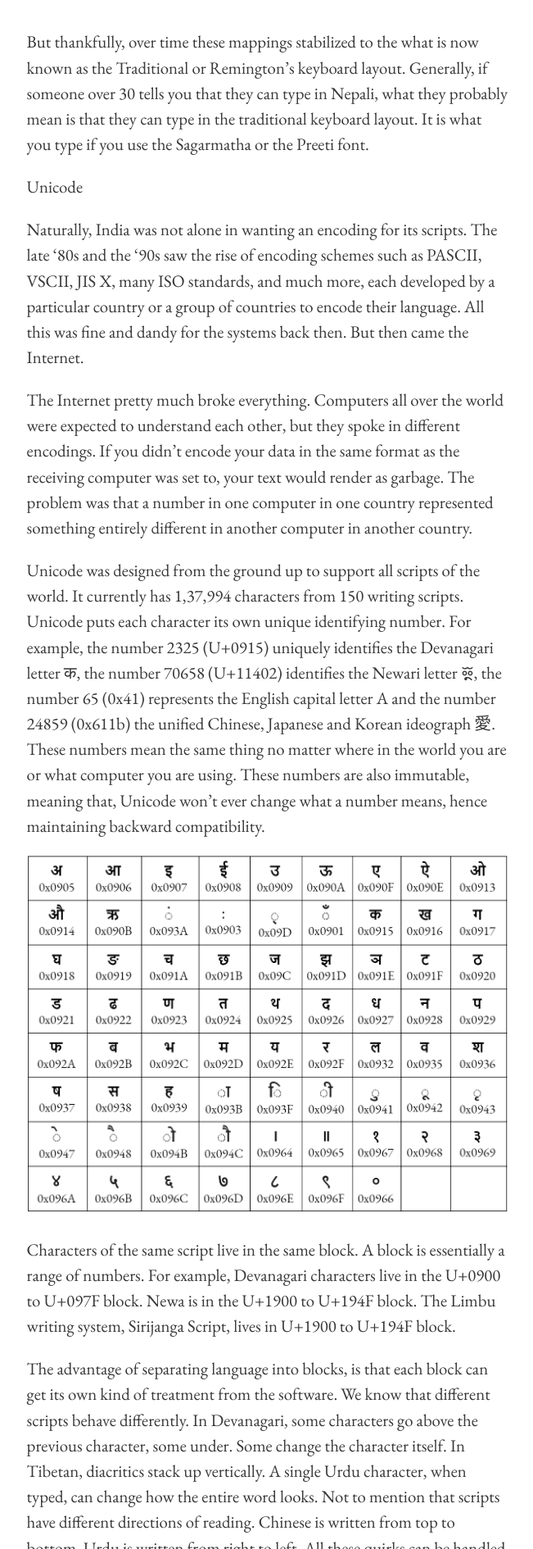
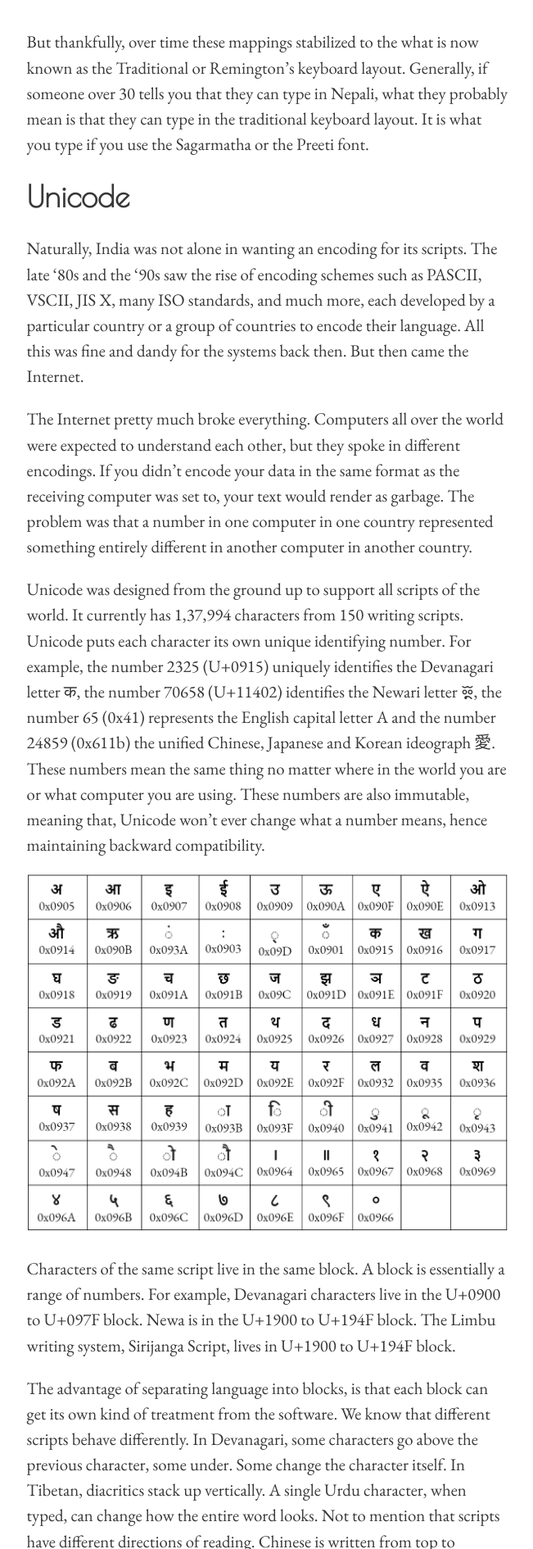
Before and after one commit to niravcodes/niravcodes.github.io, a Jekyll site: the page built from _posts/2019-10-16-on-the-nepali-language-and-unicode-1.md, in a window 1280 px wide. Shown: the part 4491-6381 px from the top of the page at 82% size, without its empty margins (313-964 px from the left). Built offline with Jekyll 4.4.1, drawn with Linux system fonts in a browser that asks for light colours; comment, search, counter and statistics services are not loaded.

Commit message:
Updated On The Nepali Language And Unicode 1

```diff
--- a/_posts/2019-10-16-on-the-nepali-language-and-unicode-1.md
+++ b/_posts/2019-10-16-on-the-nepali-language-and-unicode-1.md
@@ -11,7 +11,7 @@
 layout: post
 ---
 
-The Nepali language gets very little representation on the internet. Take, for example, the Nepali Wikipedia which has about 33 thousand articles. The Esperanto Wikipedia boasts 8 times that number (at around two hundred thousand articles), which is kind of sad, because Esperanto is an artificial language created by _one _person in the 19th century. It is spoken by a meager 2 million people worldwide. Compare this to the Nepali language, which has more than 25 million speakers.
+The Nepali language gets very little representation on the internet. Take, for example, the Nepali Wikipedia which has about 33 thousand articles. The Esperanto Wikipedia boasts 8 times that number (at around two hundred thousand articles), which is kind of sad, because Esperanto is an artificial language created by _one _person in the 19th century. It is spoken by a meager 2 million people worldwide. Compare this to the Nepali language, which has more than 25 million speakers.<!--more-->
 
 It's as they say, “whoever controls the media controls the mind”. And the media of the 21st century, the internet, is so desperately out of Nepali's hands that, not only do we read the news, articles, the weather, and novels in English, but we go on to caption our photos of warm, intimate moments in English. Our pop culture is stuffed full of references to Hindi media. My little brother, who is not even 10, will sniff my phone from a mile away and hide out in some corner to watch Motu Patlu on YouTube. He might not be as fluent in Hindi as he is in Nepali. But in his little world, Hindi is the language that superheroes speak. And Nepali? Only his annoying brother.
 
@@ -51,7 +51,7 @@
 
 But thankfully, over time these mappings stabilized to the what is now known as the Traditional or Remington's keyboard layout. Generally, if someone over 30 tells you that they can type in Nepali, what they probably mean is that they can type in the traditional keyboard layout. It is what you type if you use the Sagarmatha or the Preeti font.
 
-Unicode
+## Unicode
 
 Naturally, India was not alone in wanting an encoding for its scripts. The late ‘80s and the ‘90s saw the rise of encoding schemes such as PASCII, VSCII, JIS X, many ISO standards, and much more, each developed by a particular country or a group of countries to encode their language. All this was fine and dandy for the systems back then. But then came the Internet.
 
@@ -89,7 +89,7 @@
 
 ![purtiunicode.png](/uploads/purtiunicode.png)
 
-**UTF**
+## UTF
 
 Unicode is mostly concerned with assigning *abstract* numbers to characters, and describing their properties. Unicode Transformation Format, or UTF is the *implementation* of the Unicode specification. UTFs are the algorithms which convert these abstract numbers into bits and bytes that are eventually stored in the memory, processed or transmitted.
 
@@ -105,7 +105,7 @@
 
 Nepal Language Technology Kendra website also provides keyboard layouts for Nepali Keyboard layouts for Linux. On Android phones, you can install either Hamro Keyboard or Google Indic keyboard, both of which are excellent. On iPhones and iMac, simply activating the required input method in Settings should suffice.
 
-**Fonts**
+## Fonts
 
 ![compositionsdevanagari.png](/uploads/compositionsdevanagari.png)
 
```
